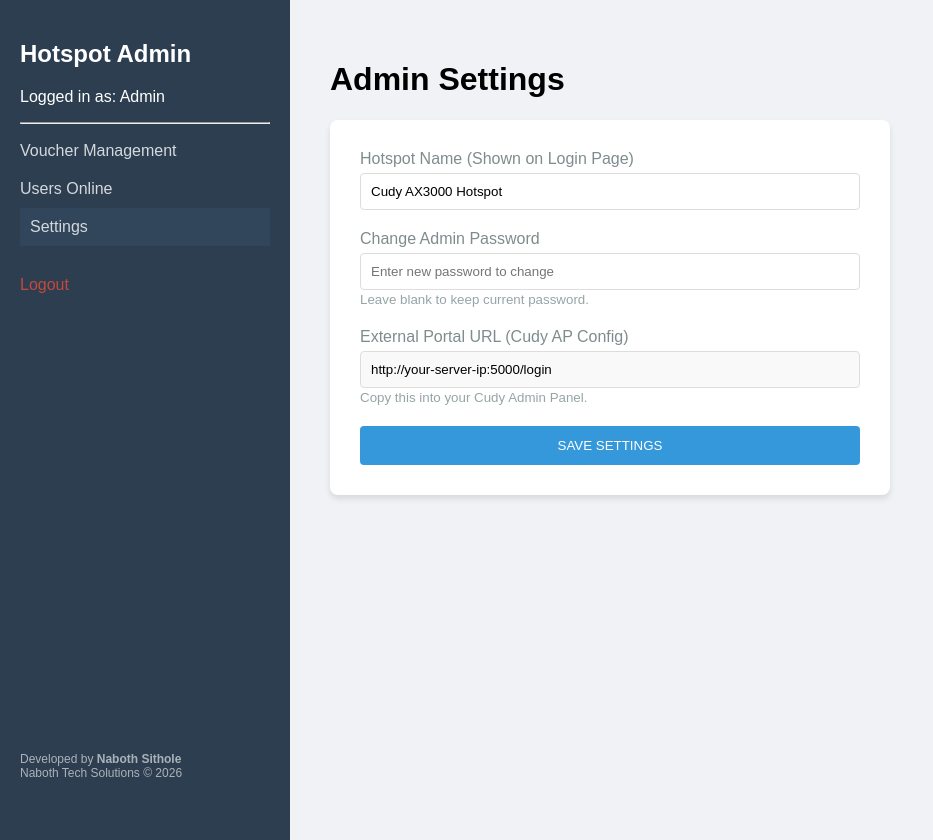
After one commit to nabothsithole/cudy-hotspot, a Flask app: page /admin/settings in a window 1280 px wide. The commit adds this page. Shown: the whole page, without its empty margins (0-933 px from the left). Run offline with Flask 3, Linux system fonts and the light colour scheme; the visitor is signed in with stand-in values (Sample User, id 1); data comes from the database, SQL or seed files in the repository.

Commit message:
Admin Dashboard Upgrades: Secure Hashing, Online Users Tracking, Settings Persistence, and Printable Voucher Improvements

```diff
--- a/app.py
+++ b/app.py
@@ -1,17 +1,25 @@
 from flask import Flask, render_template, request, redirect, url_for, flash, session
+from flask_bcrypt import Bcrypt
+from dotenv import load_dotenv
 import sqlite3
 import random
 import string
+import os
 from datetime import datetime, timedelta
 import functools
 
+# Load environment variables from .env file
+load_dotenv()
+
 app = Flask(__name__)
-app.secret_key = 'HOTSPOT_SECURE_KEY' # In production, use a real secret
+app.secret_key = os.getenv('FLASK_SECRET_KEY', 'default-secret-key')
+bcrypt = Bcrypt(app)
 
 # --- DATABASE SETUP ---
 def init_db():
     conn = sqlite3.connect('hotspot.db')
     c = conn.cursor()
+    # Vouchers table
     c.execute('''CREATE TABLE IF NOT EXISTS vouchers (
                  id INTEGER PRIMARY KEY AUTOINCREMENT,
                  code TEXT UNIQUE,
@@ -20,12 +28,45 @@ def init_db():
                  created_at DATETIME,
                  activated_at DATETIME,
                  mac_address TEXT,
-                 expires_at DATETIME
+                 expires_at DATETIME,
+                 last_seen DATETIME
                  )''')
+
+    # Settings table
+    c.execute('''CREATE TABLE IF NOT EXISTS settings (
+                 key TEXT PRIMARY KEY,
+                 value TEXT
+                 )''')
+
+    # MIGRATION: Check if last_seen exists in vouchers (safety for existing DBs)
+    c.execute("PRAGMA table_info(vouchers)")
+    columns = [column[1] for column in c.fetchall()]
+    if 'last_seen' not in columns:
+        c.execute("ALTER TABLE vouchers ADD COLUMN last_seen DATETIME")
+
+    # Initialize default settings if not exists
+    default_settings = {
+        'hotspot_name': os.getenv('HOTSPOT_NAME', 'Cudy AX3000 Hotspot'),
+        'admin_password_hash': bcrypt.generate_password_hash(os.getenv('ADMIN_PASSWORD', 'naboth123')).decode('utf-8'),
+        'portal_url': os.getenv('PORTAL_URL', 'http://your-server-ip:5000/login')
+    }
+
+    for key, value in default_settings.items():
+        c.execute("INSERT OR IGNORE INTO settings (key, value) VALUES (?, ?)", (key, value))
+
     conn.commit()
     conn.close()
 
 init_db()
+
+# --- HELPER: GET SETTING ---
+def get_setting(key, default=None):
+    conn = sqlite3.connect('hotspot.db')
+    c = conn.cursor()
+    c.execute("SELECT value FROM settings WHERE key=?", (key,))
+    res = c.fetchone()
+    conn.close()
+    return res[0] if res else default
 
 # --- SECURITY DECORATOR ---
 def admin_required(f):
@@ -50,8 +91,8 @@ def get_live_voucher(code_or_mac, is_mac=False):
         conn.close()
         return None
 
-    # ID, CODE, DURATION, STATUS, CREATED, ACTIVATED, MAC, EXPIRES
-    v_id, v_code, duration, status, created, activated, v_mac, expires_str = v
+    # ID, CODE, DURATION, STATUS, CREATED, ACTIVATED, MAC, EXPIRES, LAST_SEEN
+    v_id, v_code, duration, status, created, activated, v_mac, expires_str, last_seen = v
 
     # LIVE CHECK: If it's active but the time is past, mark as expired now
     if status == 'active' and expires_str:
@@ -60,12 +101,15 @@ def get_live_voucher(code_or_mac, is_mac=False):
             c.execute("UPDATE vouchers SET status='expired' WHERE id=?", (v_id,))
             conn.commit()
             status = 'expired'
+        else:
+            # Update last_seen if it's currently being verified/checked
+            c.execute("UPDATE vouchers SET last_seen=? WHERE id=?", (datetime.now(), v_id))
+            conn.commit()
 
     conn.close()
-    # Return as a dictionary for easy use
     return {
         "id": v_id, "code": v_code, "status": status,
-        "mac": v_mac, "expires_at": expires_str
+        "mac": v_mac, "expires_at": expires_str, "last_seen": last_seen
     }
 
 # --- ROUTES ---
@@ -75,17 +119,15 @@ def get_live_voucher(code_or_mac, is_mac=False):
 def login():
     mac = request.args.get('mac')
     gw_url = request.args.get('gw_url')
+    hotspot_name = get_setting('hotspot_name')
 
-    # Check if this MAC already has a LIVE active voucher
     if mac:
         active_v = get_live_voucher(mac, is_mac=True)
         if active_v and active_v['status'] == 'active':
-            # Already active! Skip login and reconnect them.
             return redirect(f"{gw_url}/auth?status=success&mac={mac}&voucher={active_v['code']}")
 
-    return render_template('login.html', mac=mac, gw_url=gw_url)
+    return render_template('login.html', mac=mac, gw_url=gw_url, hotspot_name=hotspot_name)
 
-# 2. VOUCHER VALIDATION LOGIC
 @app.route('/auth', methods=['POST'])
 def authenticate():
     code = request.form.get('voucher').strip().upper()
@@ -106,17 +148,15 @@ def authenticate():
         flash("Voucher has expired.")
         return redirect(url_for('login', mac=mac, gw_url=gw_url))
 
-    # Activate Unused Voucher
     if v['status'] == 'unused':
         conn = sqlite3.connect('hotspot.db')
         c = conn.cursor()
         now = datetime.now()
-        # Fetch the original duration from the DB to calculate expiry
         c.execute("SELECT duration_days FROM vouchers WHERE id=?", (v['id'],))
         duration = c.fetchone()[0]
         expiry = now + timedelta(days=duration)
-        c.execute("UPDATE vouchers SET status='active', activated_at=?, mac_address=?, expires_at=? WHERE id=?",
-                  (now, mac, expiry, v['id']))
+        c.execute("UPDATE vouchers SET status='active', activated_at=?, mac_address=?, expires_at=?, last_seen=? WHERE id=?",
+                  (now, mac, expiry, now, v['id']))
         conn.commit()
         conn.close()
 
@@ -125,7 +165,6 @@ def authenticate():
 
     return render_template('success.html', code=code)
 
-# API for Cudy AP to check if a user should be kicked off
 @app.route('/verify/<mac>')
 def verify_status(mac):
     v = get_live_voucher(mac, is_mac=True)
@@ -133,29 +172,32 @@ def verify_status(mac):
         return {"status": "authorized", "expires": v['expires_at']}, 200
     return {"status": "unauthorized"}, 401
 
-# 3. PRINTABLE VOUCHERS VIEW
 @app.route('/admin/print')
 @admin_required
 def print_vouchers():
     conn = sqlite3.connect('hotspot.db')
     c = conn.cursor()
-    # Only show unused vouchers for printing
     c.execute("SELECT code, duration_days FROM vouchers WHERE status='unused' ORDER BY created_at DESC")
     unused = c.fetchall()
     conn.close()
     return render_template('print_vouchers.html', vouchers=unused)
 
-# 4. ADMIN LOGIN
 @app.route('/admin/login', methods=['GET', 'POST'])
 def admin_login():
     if request.method == 'POST':
-        if request.form.get('password') == 'naboth123': # Default admin password
+        password = request.form.get('password')
+        stored_hash = get_setting('admin_password_hash')
+        if bcrypt.check_password_hash(stored_hash, password):
             session['admin_logged_in'] = True
             return redirect(url_for('admin_dashboard'))
         flash("Invalid Admin Password")
     return render_template('admin_login.html')
 
-# 4. ADMIN DASHBOARD (Check Vouchers & Users)
+@app.route('/admin/logout')
+def admin_logout():
+    session.pop('admin_logged_in', None)
+    return redirect(url_for('admin_login'))
+
 @app.route('/admin')
 @admin_required
 def admin_dashboard():
@@ -166,12 +208,48 @@ def admin_dashboard():
     conn.close()
     return render_template('admin.html', vouchers=all_vouchers)
 
-# 5. GENERATE VOUCHERS (Admin tool)
+@app.route('/admin/online')
+@admin_required
+def admin_online():
+    conn = sqlite3.connect('hotspot.db')
+    c = conn.cursor()
+    five_mins_ago = (datetime.now() - timedelta(minutes=5)).strftime("%Y-%m-%d %H:%M:%S.%f")
+    c.execute("SELECT * FROM vouchers WHERE status='active' AND last_seen > ? ORDER BY last_seen DESC", (five_mins_ago,))
+    online_vouchers = c.fetchall()
+    conn.close()
+    return render_template('admin_online.html', vouchers=online_vouchers)
+
+@app.route('/admin/settings', methods=['GET', 'POST'])
+@admin_required
+def admin_settings():
+    if request.method == 'POST':
+        hotspot_name = request.form.get('hotspot_name')
+        new_password = request.form.get('password')
+
+        conn = sqlite3.connect('hotspot.db')
+        c = conn.cursor()
+        c.execute("UPDATE settings SET value=? WHERE key='hotspot_name'", (hotspot_name,))
+
+        if new_password and len(new_password) > 0:
+            new_hash = bcrypt.generate_password_hash(new_password).decode('utf-8')
+            c.execute("UPDATE settings SET value=? WHERE key='admin_password_hash'", (new_hash,))
+
+        conn.commit()
+        conn.close()
+        flash("Settings updated successfully.")
+        return redirect(url_for('admin_settings'))
+
+    settings = {
+        'hotspot_name': get_setting('hotspot_name'),
+        'portal_url': get_setting('portal_url')
+    }
+    return render_template('admin_settings.html', settings=settings)
+
 @app.route('/admin/generate', methods=['POST'])
 @admin_required
 def generate():
     count = int(request.form.get('count', 10))
-    duration = int(request.form.get('duration', 1)) # 1 to 30 days
+    duration = int(request.form.get('duration', 1))
 
     conn = sqlite3.connect('hotspot.db')
     c = conn.cursor()
--- a/requirements.txt
+++ b/requirements.txt
@@ -1,4 +1,6 @@
 Flask==3.1.3
+Flask-Bcrypt==1.0.1
+python-dotenv==1.0.1
 Werkzeug==3.1.6
 Jinja2==3.1.6
 click==8.3.1
--- /dev/null
+++ b/templates/admin_settings.html
@@ -0,0 +1,66 @@
+<!DOCTYPE html>
+<html>
+<head>
+    <title>Settings - Hotspot Admin</title>
+    <style>
+        body { font-family: sans-serif; background: #f0f2f5; margin: 0; display: flex; }
+        .sidebar { width: 250px; background: #2c3e50; color: white; height: 100vh; padding: 20px; }
+        .main { flex: 1; padding: 40px; overflow-y: auto; }
+        .sidebar a { color: white; text-decoration: none; display: block; padding: 10px 0; opacity: 0.8; }
+        .sidebar a:hover { opacity: 1; background: #34495e; padding-left: 10px; transition: 0.3s; }
+        .settings-card { background: white; padding: 30px; border-radius: 8px; box-shadow: 0 4px 6px rgba(0,0,0,0.1); max-width: 500px; }
+        .form-group { margin-bottom: 20px; }
+        label { display: block; margin-bottom: 5px; color: #7f8c8d; }
+        input { width: 100%; padding: 10px; border: 1px solid #ddd; border-radius: 4px; box-sizing: border-box; }
+        button { background: #3498db; color: white; border: none; padding: 12px 20px; border-radius: 4px; cursor: pointer; width: 100%; }
+        button:hover { background: #2980b9; }
+        .flash { background: #d4edda; color: #155724; padding: 10px; border-radius: 4px; margin-bottom: 20px; }
+    </style>
+</head>
+<body>
+    <div class="sidebar">
+        <h2>Hotspot Admin</h2>
+        <p>Logged in as: Admin</p>
+        <hr>
+        <a href="/admin">Voucher Management</a>
+        <a href="/admin/online">Users Online</a>
+        <a href="/admin/settings" style="background: #34495e; padding-left: 10px;">Settings</a>
+        <a href="/admin/logout" style="color: #e74c3c; margin-top: 20px;">Logout</a>
+        <div style="position: absolute; bottom: 20px; font-size: 12px; opacity: 0.6;">
+            Developed by <strong>Naboth Sithole</strong><br>
+            Naboth Tech Solutions &copy; 2026
+        </div>
+    </div>
+    <div class="main">
+        <h1>Admin Settings</h1>
+
+        {% with messages = get_flashed_messages() %}
+          {% if messages %}
+            {% for message in messages %}
+              <div class="flash">{{ message }}</div>
+            {% endfor %}
+          {% endif %}
+        {% endwith %}
+
+        <div class="settings-card">
+            <form action="/admin/settings" method="POST">
+                <div class="form-group">
+                    <label>Hotspot Name (Shown on Login Page)</label>
+                    <input type="text" name="hotspot_name" value="{{ settings.hotspot_name }}">
+                </div>
+                <div class="form-group">
+                    <label>Change Admin Password</label>
+                    <input type="password" name="password" placeholder="Enter new password to change">
+                    <small style="color: #95a5a6;">Leave blank to keep current password.</small>
+                </div>
+                <div class="form-group">
+                    <label>External Portal URL (Cudy AP Config)</label>
+                    <input type="text" name="portal_url" value="{{ settings.portal_url }}" readonly style="background: #f9f9f9;">
+                    <small style="color: #95a5a6;">Copy this into your Cudy Admin Panel.</small>
+                </div>
+                <button type="submit">SAVE SETTINGS</button>
+            </form>
+        </div>
+    </div>
+</body>
+</html>
```
Also changed, not shown: templates/admin.html (+17 -6 lines), templates/admin_online.html (added, +62 -0 lines), templates/login.html (+6 -5 lines), templates/print_vouchers.html (+9 -4 lines), 1 other file.
